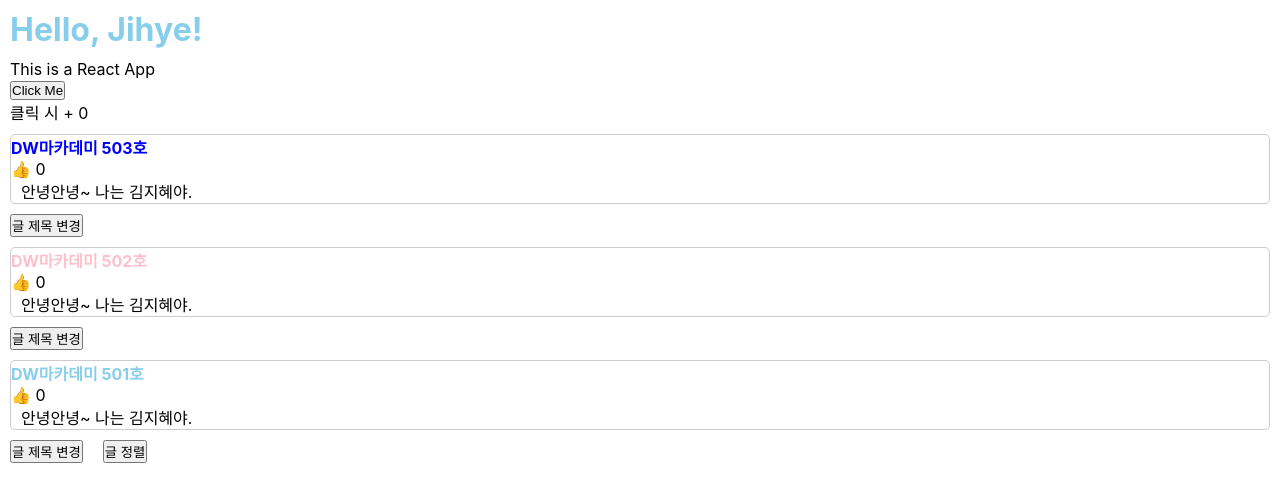
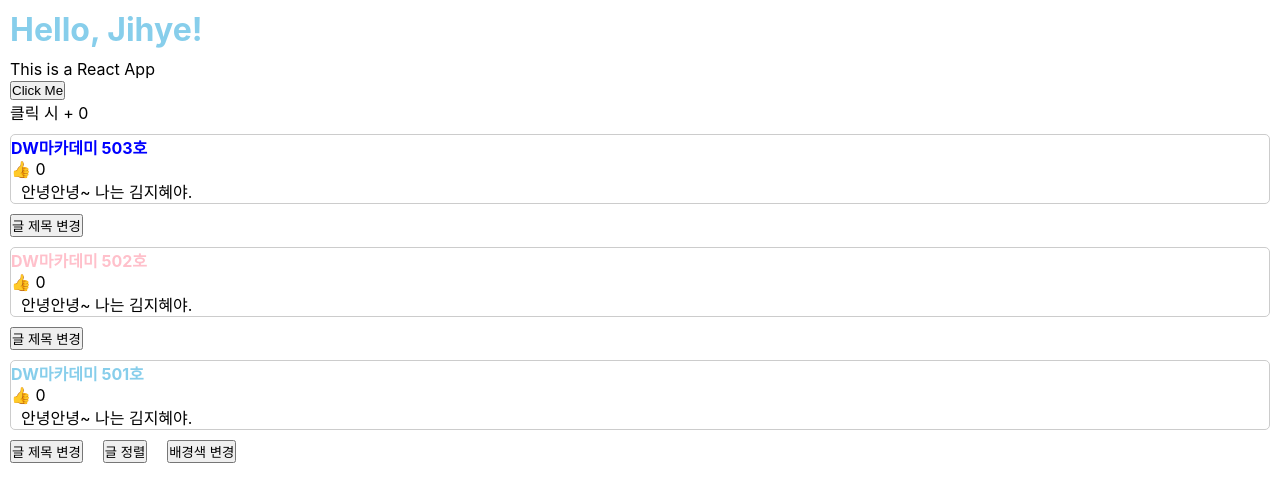
Before and after one commit to Bonobono1222/20230302_st, a React (Create React App) app in the folder react230302/: page / in a window 1280 px wide. Shown: the top 502 px of the page. Built offline with nearby package versions, Linux system fonts and the light colour scheme.

Commit message:
✨ 230303오전수업

```diff
--- a/react230302/src/App.css
+++ b/react230302/src/App.css
@@ -16,6 +16,11 @@ button {
   margin: 0 10px;
 }
 
+.App {
+  width: 100%;
+  height: 100vh;
+}
+
 .list {
   border: 1px solid #ccc;
   border-radius: 5px;
--- a/react230302/src/App.js
+++ b/react230302/src/App.js
@@ -13,9 +13,16 @@ function App() {
   // [초기값 변수, 값을 변경해주는 함수]
   // useState(0) 리엑트에서 변수처럼 자료를 보관할 수 있는 State문법
   // [](대괄호) Array자료형식-> 한곳에다가 여러가지 자료를 저장하고 싶을 때 사용
+  let [bgColor, setbgColor] = useState('white');
+  let changeBg = () => {
+    let newBg = bgColor == 'white' ? 'skyblue' : 'white';
+    setbgColor(newBg)
+  }
+
+
 
   return (
-    <div className="App">
+    <div className="App" style={{backgroundColor:bgColor}}>
       <h1 style={{color:"skyblue"}}>Hello, {user}!</h1>
       <p>This is a React App</p>
 
@@ -76,11 +83,19 @@ function App() {
           }}>글 제목 변경</button>
 
          <button onClick={() => {
+          // 버튼을 틀릭했을 때
           let Copy = [...title];
           Copy = Copy.sort();
           // sort() -> 오름차순 정렬
           setTitle(Copy);
           }}>글 정렬</button>
+
+          <button onClick={() => {
+            //setbgColor(bgcolor === "" ? "skyblue" : "");
+            //setbgColor의 bgcolor 색이 없는게 맞으면 skyblue색을 넣어주고 색이 들어가 있으면 없애라.
+            changeBg()
+          }}>배경색 변경</button>
+
     </div>
   );
 }
```
